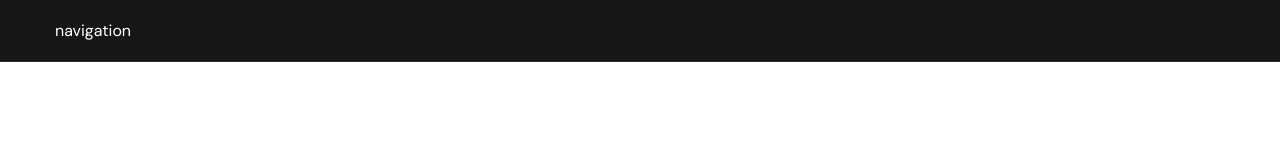
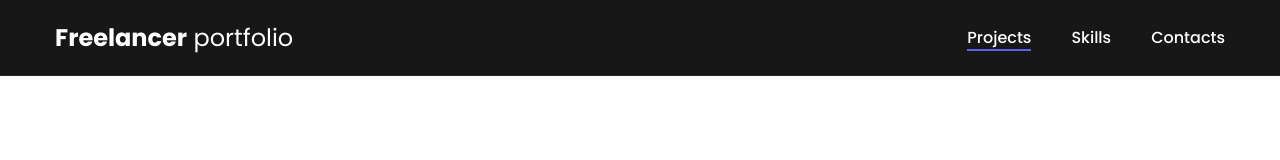
Before and after one commit to Hoodr1ch666/project_portfolio, a plain HTML site: page index.html in a window 1280 px wide. Drawn offline with Linux system fonts and the light colour scheme.

Commit message:
new day stydu

```diff
--- a/css/main.css
+++ b/css/main.css
@@ -9,20 +9,78 @@ font-family: 'Poppins', sans-serif;
 /* *{
    border: 1px solid red;
 } */
+
+:root {
+--black: #171718;
+--black-border: #171718;
+--white: #fff;
+--purple: #5C62EC;
+
+--dark-bg: var(--black);
+--dark-dorder: var(--black-border);
+--header-text: var(--white);
+--accent: var(--purple);
+}
+
+
 html, body {
 font-family: 'DM Sans', sans-serif;
 }
 
 .container {
-   margin: 0 auto;
-   padding: 0 15px;
-   width: 1200px;
+   margin: 0px auto;
+   padding: 0px 15px;
+   max-width: 1200px;
 }
 
 
 .nav{
    border-bottom: 1px solid #26292d;
    padding: 20px 0;
-   background-color: #171718;
-   color: #fff;
+   background-color: var(--dark-bg);
+   color: var(--header-text);
 }
+.nav-row {
+   display: flex;
+   justify-content: space-between;
+   align-items: center;
+   column-gap: 30px;
+   row-gap: 20px;
+   flex-wrap: wrap;
+}
+.logo{
+   color: var(--header-text);
+   font-size: 24px;
+   font-family: 'Poppins', sans-serif;
+}
+.logo strong {
+   font-weight: 700;
+}
+.nav-list {
+   display: flex;
+   align-items: center;
+   column-gap: 40px;
+   font-size: 16px;
+   font-weight: 500;
+   font-family: 'Poppins', sans-serif;
+}
+
+.nav-list__link {
+   color: var(--header-text);
+}
+.nav-list__link--active {
+position: relative;
+}
+.nav-list__link--active::before {
+content: "";
+
+position: absolute;
+left: 0;
+top: 100%;
+
+display: block;
+height: 2px;
+width: 100%;
+background-color: var(--accent);
+
+}
--- a/index.html
+++ b/index.html
@@ -10,7 +10,14 @@
 <body>
 <nav class="nav">
    <div class="container">
-      navigation
+      <div class="nav-row">
+         <a href="./index.html" class="logo"><strong>Freelancer</strong> portfolio</a>
+         <ul class="nav-list">
+            <li class="nav-list__item"><a href="./index.html" class="nav-list__link nav-list__link--active">Projects</a></li>
+            <li class="nav-list__item"><a href="./skills.html" class="nav-list__link">Skills</a></li>
+            <li class="nav-list__item"><a href="./contacts.html" class="nav-list__link">Contacts</a></li>
+         </ul>
+      </div>
    </div>
 
 </nav>
```
